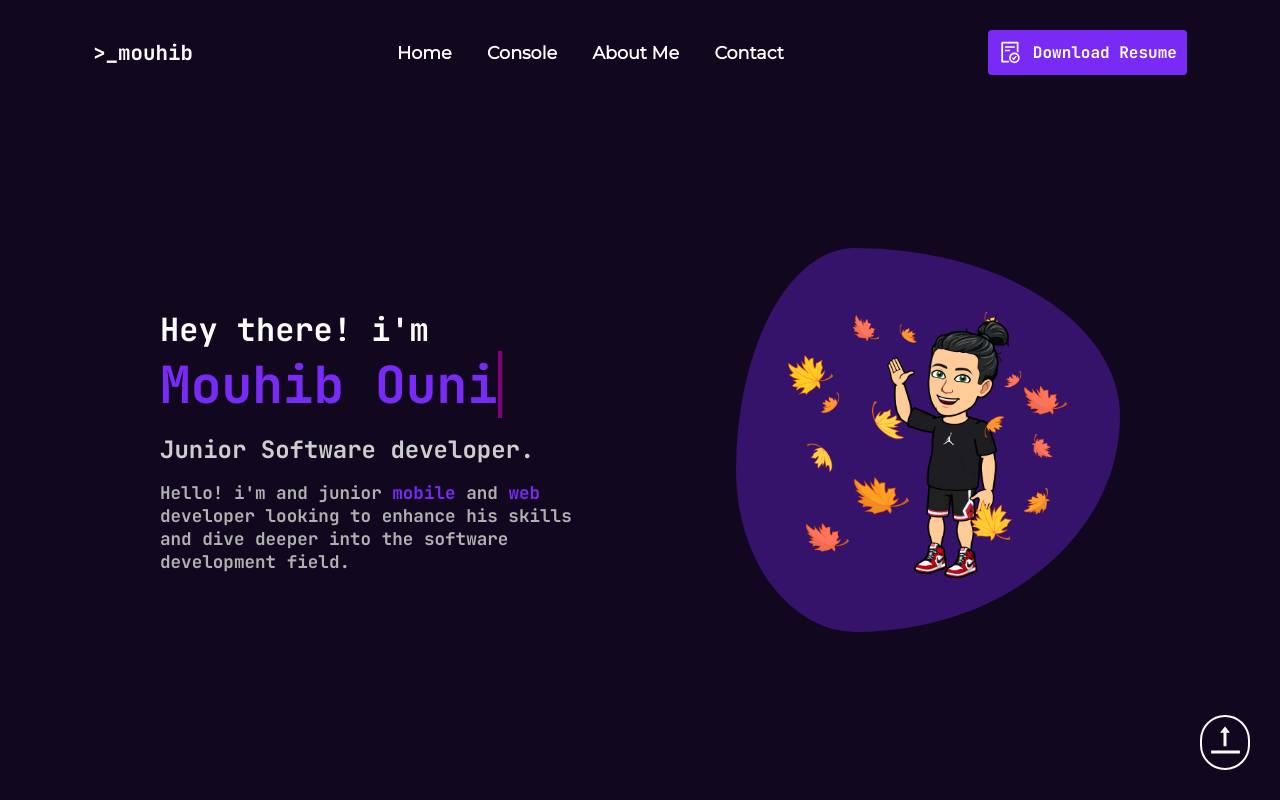
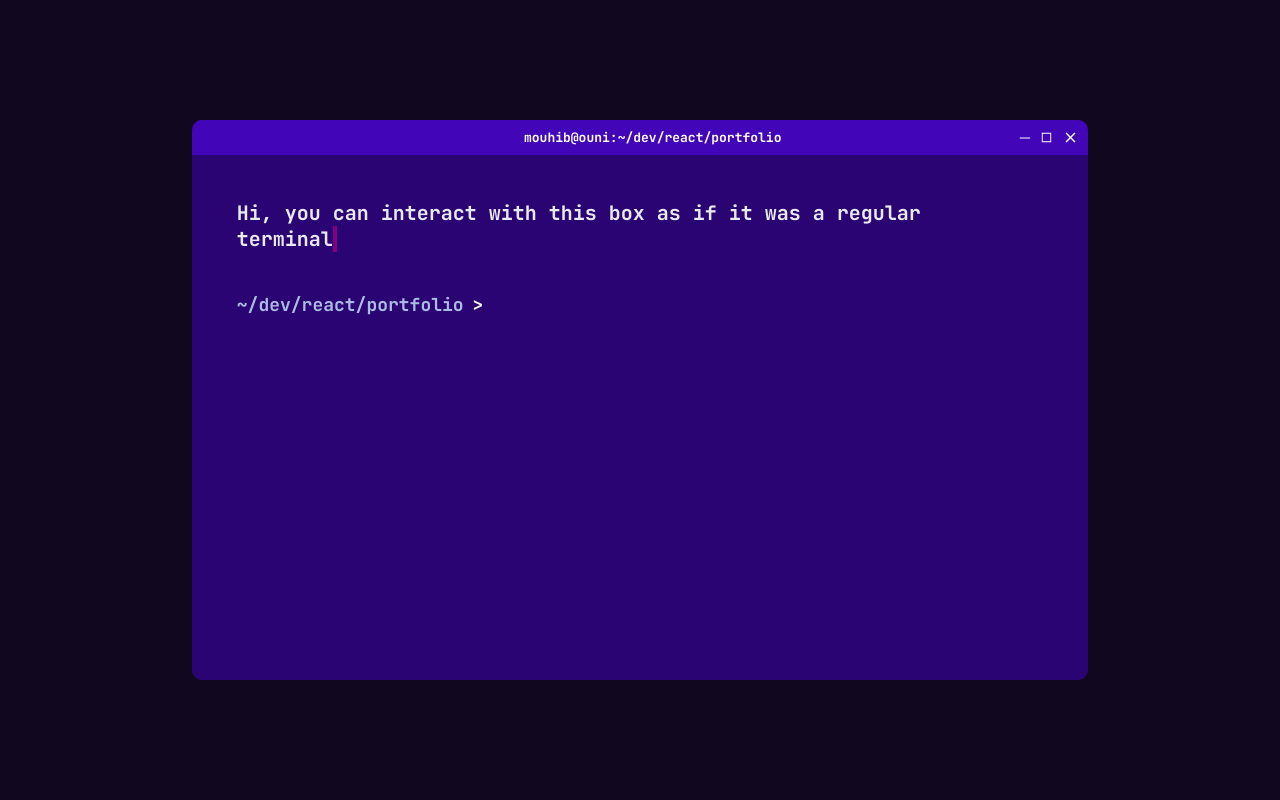
Before and after one commit to mmouhib/portfolio, a React (Vite) app: page / in a window 1280 px wide. Shown: the top 800 px of the page. Built offline with nearby package versions, Linux system fonts and the light colour scheme.

Commit message:
add console page

```diff
--- a/src/components/console/consoleTopBar.tsx
+++ b/src/components/console/consoleTopBar.tsx
@@ -43,7 +43,7 @@ export default function ConsoleTopBar(props: ConsoleTopBarProps) {
 			<p className="path-container">mouhib@ouni:{props.path}</p>
 			<div className="window-controls">
 				<VscChromeMinimize color="white" size={15} />
-				<VscChromeMaximize color="white" size={15} />
+				<VscChromeMaximize color="white" size={15} onClick={() => props.setConsoleModalIsOpen(true)} />
 				<MdOutlineClose color="white" size={17} onClick={() => props.setConsoleModalIsOpen(false)} />
 			</div>
 		</StyledConsoleTopBar>
--- a/src/components/home/typewriter.tsx
+++ b/src/components/home/typewriter.tsx
@@ -1,7 +1,7 @@
 import React, { useEffect, useState } from 'react';
 
 //todo: fix responsive design
-export default function Typewriter(props: { text: string }) {
+export default function Typewriter(props: { text: string; delay: number }) {
 	const [word, setWord] = useState<string>('');
 	const [showCursor, setShowCursor] = useState<boolean>(true);
 
@@ -19,7 +19,7 @@ export default function Typewriter(props: { text: string }) {
 			if (word.length < props.text.length) {
 				setTimeout(() => {
 					setWord(word + props.text[word.length]);
-				}, 200);
+				}, props.delay);
 			}
 		}
 
--- a/src/pages/Console.tsx
+++ b/src/pages/Console.tsx
@@ -4,6 +4,39 @@ import ConsoleCommand from '../components/console/consoleCommand';
 import styled, { StyledComponent } from 'styled-components';
 import Modal from 'react-modal';
 import Typewriter from '../components/home/typewriter';
+
+const customModalStyles: Modal.Styles = {
+	content: {
+		width: '100%',
+		height: '100%',
+		top: '50%',
+		left: '50%',
+		right: 'auto',
+		bottom: 'auto',
+		transform: 'translate(-50%, -50%)',
+		marginRight: '-50%',
+		borderRadius: '4px',
+		padding: '0',
+		outline: 'none',
+		border: 'none',
+		backgroundColor: '#101010',
+		boxShadow: 'rgba(0, 0, 0, 0.3) 0px 19px 38px, rgba(0, 0, 0, 0.22) 0px 15px 12px',
+	},
+	overlay: {
+		backdropFilter: 'blur(10px)',
+		backgroundColor: 'transparent',
+	},
+};
+
+const StyledConsoleContainer = styled.div`
+	width: 100vw;
+	height: 100vh;
+	background-color: var(--bg);
+	padding: 2vh 3vw;
+	display: flex;
+	align-items: center;
+	justify-content: center;
+`;
 
 const StyledConsole: StyledComponent<'div', any> = styled.div`
 	width: 100vw;
@@ -53,41 +86,19 @@ const StyledConsole: StyledComponent<'div', any> = styled.div`
 	}
 `;
 
-const customModalStyles: Modal.Styles = {
-	content: {
-		width: '100%',
-		height: '100%',
-		top: '50%',
-		left: '50%',
-		right: 'auto',
-		bottom: 'auto',
-		transform: 'translate(-50%, -50%)',
-		marginRight: '-50%',
-		borderRadius: '4px',
-		padding: '0',
-		outline: 'none',
-		border: 'none',
-		backgroundColor: '#101010',
-		boxShadow: 'rgba(0, 0, 0, 0.3) 0px 19px 38px, rgba(0, 0, 0, 0.22) 0px 15px 12px',
-	},
-	overlay: {
-		backdropFilter: 'blur(10px)',
-		backgroundColor: 'transparent',
-	},
-};
-
 const StyledConsoleTypewriter = styled.div`
 	padding-right: 2px;
 	font-family: 'JetBrains Mono', sans-serif;
-	font-size: 4vw;
-	color: var(--main);
+	font-size: 20px;
+	font-weight: normal;
+	color: #e8eaef;
 `;
 
 export default function Console() {
 	const [path, setPath] = useState<string>('~/dev/react/portfolio');
 	const [commandsArray, setCommandsArray] = useState<any>(['']);
 	const [clear, setClear] = useState<boolean>(true);
-	const [consoleModalIsOpen, setConsoleModalIsOpen] = useState<boolean>(false);
+	const [consoleModalIsOpen, setConsoleModalIsOpen] = useState<boolean>(true);
 
 	const ref = useRef<HTMLDivElement>(null);
 
@@ -104,8 +115,16 @@ export default function Console() {
 	}
 
 	return (
+		<StyledConsoleContainer id="console">
+			{!consoleModalIsOpen && (
+				<ConsoleTopBar
+					path="mouhib@ouni:~/dev/react/portfolio"
+					consoleModalIsOpen={consoleModalIsOpen}
+					setConsoleModalIsOpen={setConsoleModalIsOpen}
+				/>
+			)}
 			<Modal isOpen={consoleModalIsOpen} style={customModalStyles}>
-			<StyledConsole id="console">
+				<StyledConsole>
 					<div className="console">
 						<ConsoleTopBar
 							path={path}
@@ -116,7 +135,10 @@ export default function Console() {
 							<div className="console-box">
 								<div className="console-content" ref={ref}>
 									<StyledConsoleTypewriter>
-									<Typewriter text="mouhib ouni" />
+										<Typewriter
+											text="Hi, you can interact with this box as if it was a regular terminal"
+											delay={50}
+										/>
 									</StyledConsoleTypewriter>
 									{commandsArray.map((_: any, index: number) => {
 										return (
@@ -136,5 +158,6 @@ export default function Console() {
 					</div>
 				</StyledConsole>
 			</Modal>
+		</StyledConsoleContainer>
 	);
 }
--- a/src/pages/Home.tsx
+++ b/src/pages/Home.tsx
@@ -99,7 +99,7 @@ export default function Home() {
 					<h1>
 						Hey there! i'm
 						<div className="home-typewriter-container">
-							<Typewriter text="Mouhib Ouni" />
+							<Typewriter text="Mouhib Ouni" delay={200} />
 						</div>
 					</h1>
 					<h2>Junior Software developer.</h2>
```
Lines whose indentation alone changed are shown as unchanged.
